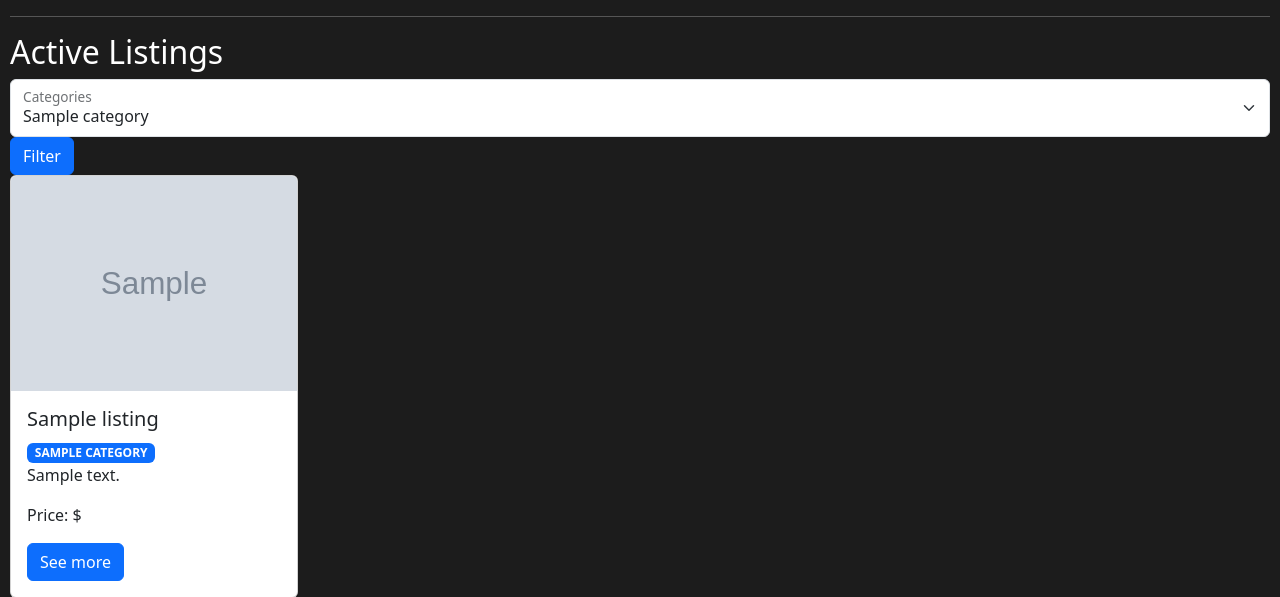
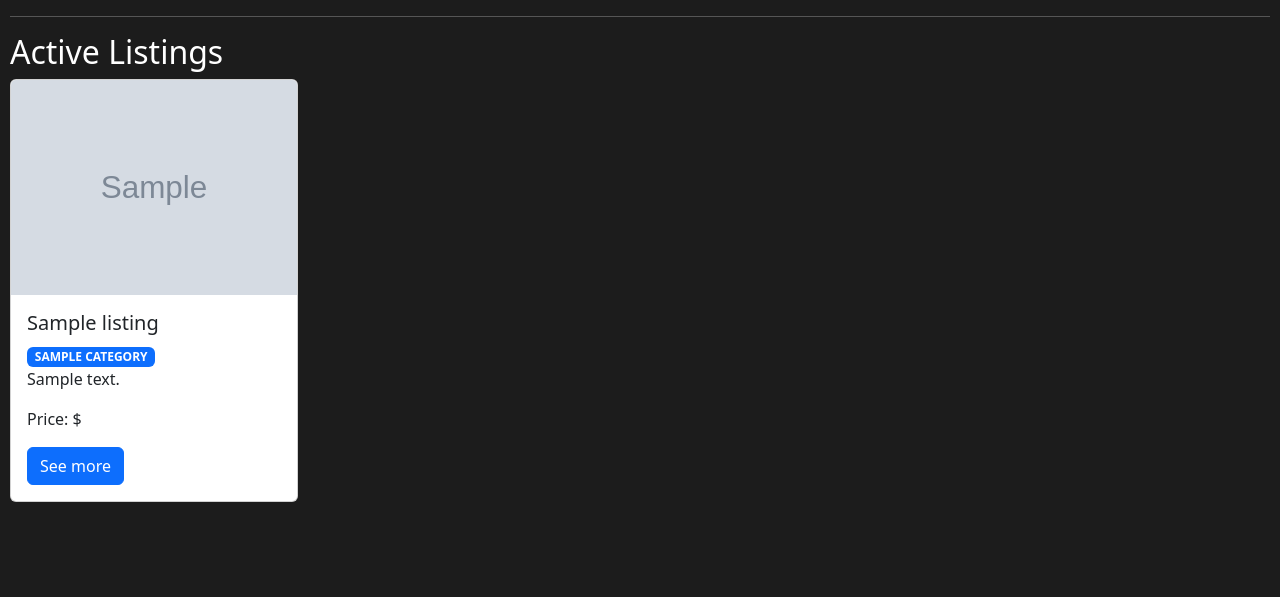
Before and after one commit to GabrielMensi/cs50web-commerce, a Django app: page / in a window 1280 px wide. Shown: the part 84-681 px from the top of the page. Run offline with Django 3.2, Linux system fonts and the light colour scheme; tables that the repository leaves empty hold one stand-in row (values such as "Sample post"); grey boxes marked "Sample" are stand-in pictures.

Commit message:
feat: Remove category filter form from auctions index page

```diff
--- a/auctions/templates/auctions/index.html
+++ b/auctions/templates/auctions/index.html
@@ -2,21 +2,6 @@
 
 {% block body %}
     <h2>Active Listings</h2>
-
-    <form action="{% url 'displayCategory' %}" method="POST">
-        {% csrf_token %}
-        <div class="form-group">
-            <div class="form-floating">
-                <select class="form-select" id="floatingSelect" name="category">
-                {% for category in categories %}
-                    <option value="{{ category }}">{{ category }}</option>
-                {% endfor %}
-                </select>
-                <label for="floatingSelect">Categories</label>
-            </div>
-        </div>
-        <button type="submit" class="btn btn-primary">Filter</button>
-    </form>
 
     <div class="d-flex gap-3">
         {% for listing in listings %}
```
